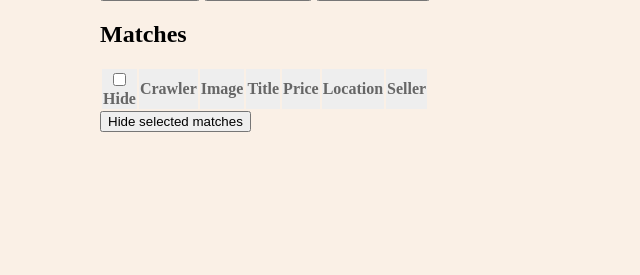
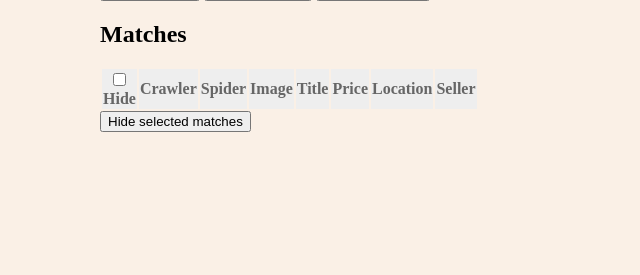
Before and after one commit to otapi/salescrawler, a Flask app: page / in a window 1280 px wide. Shown: the part 296-571 px from the top of the page, without its empty margins (0-640 px from the left). Run offline with Flask 2, Linux system fonts and the light colour scheme; data that the repository does not hold is empty; some libraries are stand-ins or nearby versions.

Commit message:
spider to main

```diff
--- a/templates/main.html
+++ b/templates/main.html
@@ -55,6 +55,7 @@
       <tr>
         <th><input type="checkbox" onclick="toggle(this, '_hide');" /><br/>Hide</th>
         <th>Crawler</th>
+        <th>Spider</th>
         <th>Image</th>
         <th>Title</th>
         <th>Price</th>
@@ -66,6 +67,7 @@
           <tr>
             <td>{{render_input_bool(match.matchid, 'hide', match.hide)}}</td>
             <td>{{match.spiderbot.crawler.name}}</td>
+            <td>{{match.spiderbot.spider}}</td>
             <td><img src="/static{{match.image}}" loading="lazy" alt="..." width="150"></td>
             <td><a href="{{match.url}}">{{match.title}}</a></td>
             <td>{{ '{:,}'.format(match.price) if match.price else None }}</td>
```
